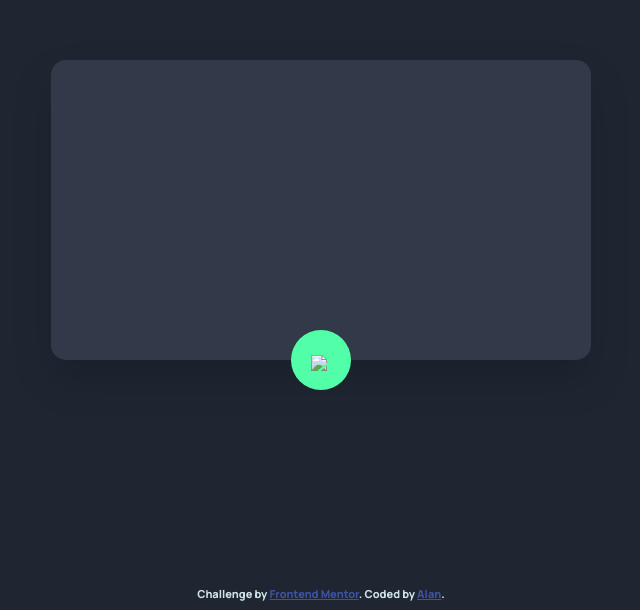
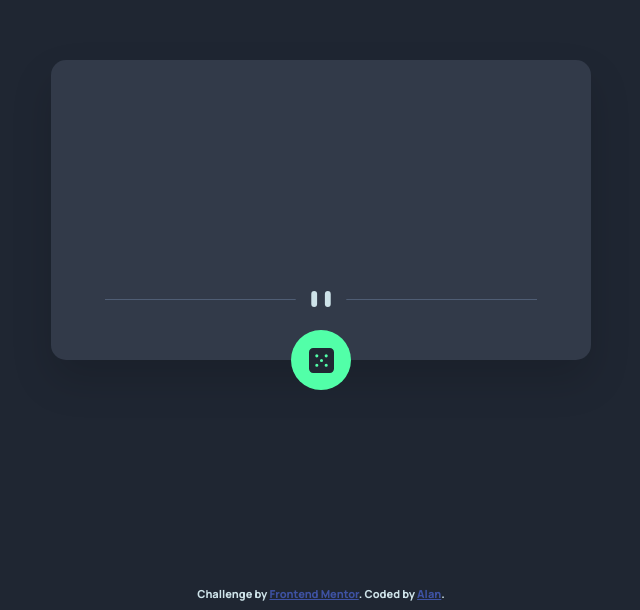
Before and after one commit to Alan1234111/Advice-Mentor, a plain HTML site: page index.html in a window 1280 px wide. Shown: the part 190-800 px from the top of the page, without its empty margins (319-959 px from the left). Drawn offline with Linux system fonts and the light colour scheme; the site is published under a folder, as on GitHub Pages, so addresses that start at the root find nothing; no server answers.

Commit message:
Update index.html

```diff
--- a/index.html
+++ b/index.html
@@ -38,9 +38,9 @@
 
       <p id="adviceText"></p>
       <!-- Advice text goes here -->
-      <img class="line" src="/images/pattern-divider-desktop.svg" alt="" />
+      <img class="line" src="images/pattern-divider-desktop.svg" alt="" />
       <div class="circle">
-        <img class="cube" src="/images/icon-dice.svg" alt="" />
+        <img class="cube" src="images/icon-dice.svg" alt="" />
       </div>
     </div>
 
```
